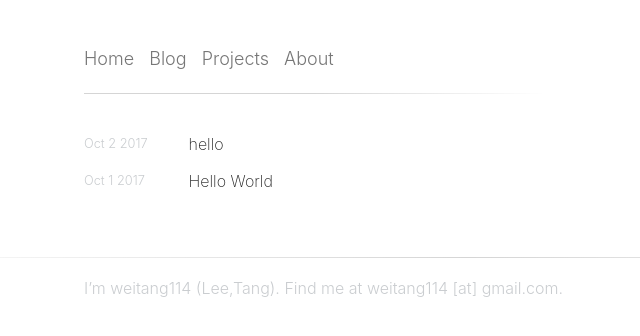
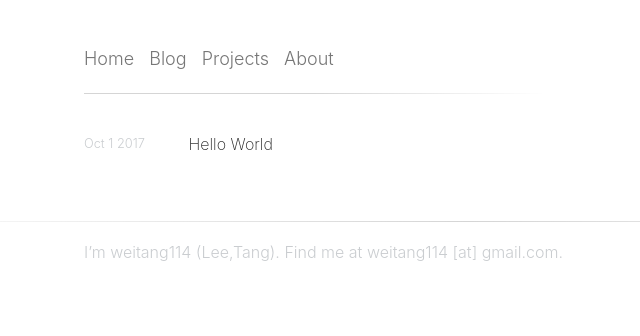
Before and after one commit to WeiTang114/weitang114.github.io, a plain HTML site: page archives/2017/10/index.html in a window 1280 px wide. Shown: the whole page, without its empty margins (172-812 px from the left). Drawn offline with nearby package versions, Linux system fonts and the light colour scheme.

Commit message:
Site updated: 2017-10-04 14:16:15

```diff
--- a/archives/2017/10/index.html
+++ b/archives/2017/10/index.html
@@ -53,27 +53,6 @@
 
       <section class="archives-wrap">
         <div class="archives">
-
-    <article class="archive-article archive-type-post">
-  <div class="archive-article-inner">
-    <header class="archive-article-header">
-      <a href="/2017/10/02/hello/" class="archive-article-date">
-  <time datetime="2017-10-02T07:21:50.000Z" itemprop="datePublished">Oct 2 2017</time>
-</a>
-
-
-
-    <h1 itemprop="name">
-      <a class="archive-article-title" href="/2017/10/02/hello/">hello</a>
-    </h1>
-
-
-    </header>
-  </div>
-</article>
-
-
-
 
     <article class="archive-article archive-type-post">
   <div class="archive-article-inner">
```
Also changed, not shown: 2017/10/01/hello-world/index.html (+0 -16 lines), archives/2017/index.html (+0 -21 lines), archives/index.html (+0 -21 lines), index.html (+1 -1 lines).
